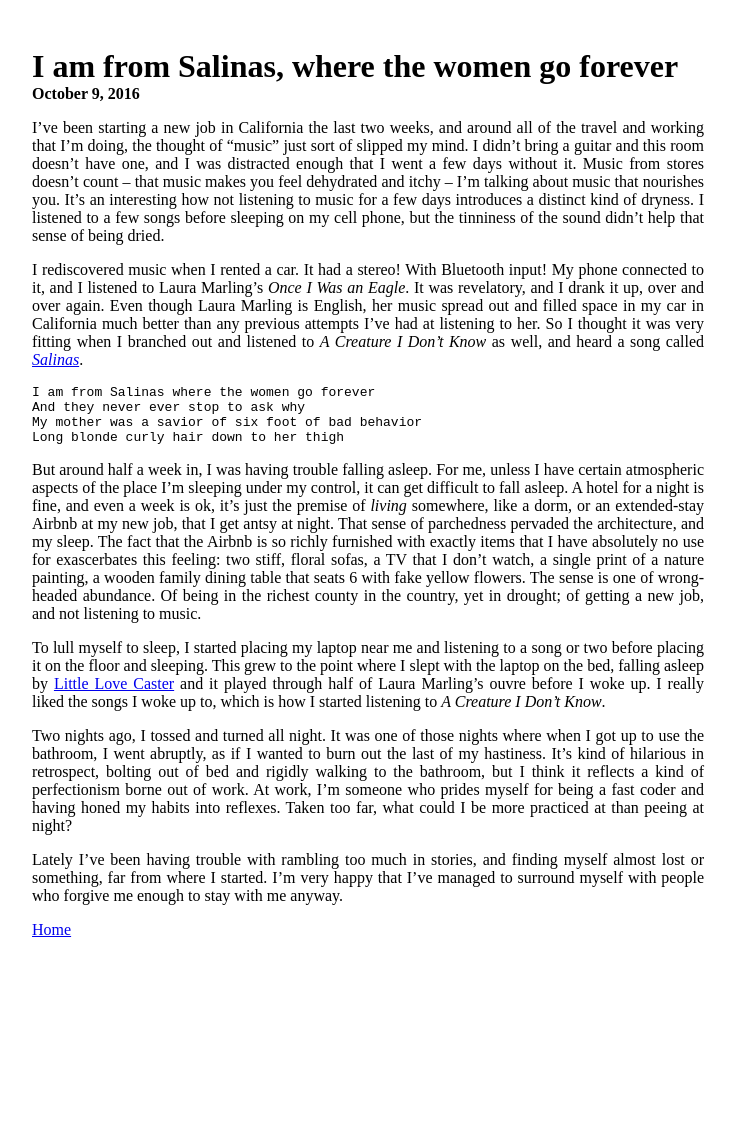
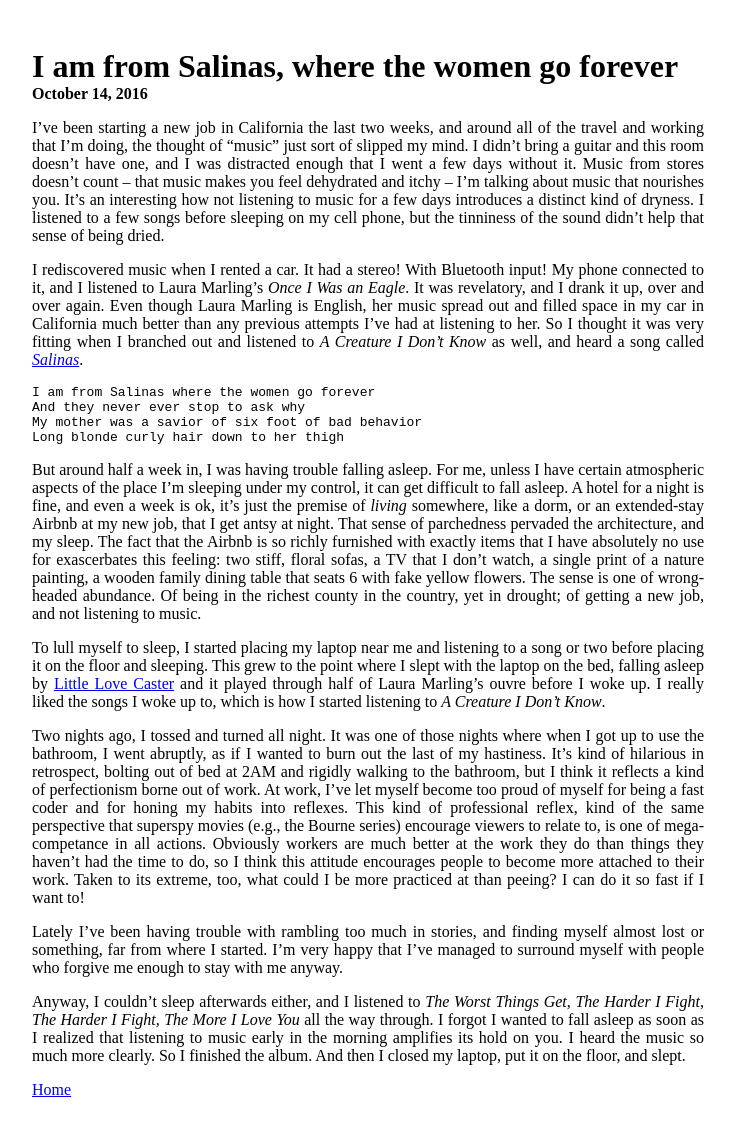
Before and after one commit to samzhang111/samzhang111.github.io, a Jekyll site: the page built from _thoughts/2016-10-14-i-am-from-salinas.md, in a window 1280 px wide. Shown: the whole page, without its empty margins (24-760 px from the left). Built offline with Jekyll 4.4.1, drawn with Linux system fonts in a browser that asks for light colours; Markdown is read by kramdown in place of the engine named in the settings; before the commit the page ends 971 px from its top, so only the background shows below that.

Commit message:
Finished the essay

```diff
--- a/_thoughts/2016-10-14-i-am-from-salinas.md
+++ b/_thoughts/2016-10-14-i-am-from-salinas.md
@@ -1,7 +1,7 @@
 ---
 layout: post
 title: I am from Salinas, where the women go forever
-date: 2016-10-09 23:47:00
+date: 2016-10-14 23:47:00
 ---
 
 I've been starting a new job in California the last two weeks, and around all of the travel and working that I'm doing, the thought of "music" just sort of slipped my mind. I didn't bring a guitar and this room doesn't have one, and I was distracted enough that I went a few days without it. Music from stores doesn't count -- that music makes you feel dehydrated and itchy -- I'm talking about music that nourishes you. It's an interesting how not listening to music for a few days
@@ -21,6 +21,8 @@
 
 To lull myself to sleep, I started placing my laptop near me and listening to a song or two before placing it on the floor and sleeping. This grew to the point where I slept with the laptop on the bed, falling asleep by [Little Love Caster](https://www.youtube.com/watch?v=jGSw5u7Qndk) and it played through half of Laura Marling's ouvre before I woke up. I really liked the songs I woke up to, which is how I started listening to _A Creature I Don't Know_.
 
-Two nights ago, I tossed and turned all night. It was one of those nights where when I got up to use the bathroom, I went abruptly, as if I wanted to burn out the last of my hastiness. It's kind of hilarious in retrospect, bolting out of bed and rigidly walking to the bathroom, but I think it reflects a kind of perfectionism borne out of work. At work, I'm someone who prides myself for being a fast coder and having honed my habits into reflexes. Taken too far, what could I be more practiced at than peeing at night?
+Two nights ago, I tossed and turned all night. It was one of those nights where when I got up to use the bathroom, I went abruptly, as if I wanted to burn out the last of my hastiness. It's kind of hilarious in retrospect, bolting out of bed at 2AM and rigidly walking to the bathroom, but I think it reflects a kind of perfectionism borne out of work. At work, I've let myself become too proud of myself for being a fast coder and for honing my habits into reflexes. This kind of professional reflex, kind of the same perspective that superspy movies (e.g., the Bourne series) encourage viewers to relate to, is one of mega-competance in all actions. Obviously workers are much better at the work they do than things they haven't had the time to do, so I think this attitude encourages people to become more attached to their work. Taken to its extreme, too, what could I be more practiced at than peeing? I can do it so fast if I want to!
 
 Lately I've been having trouble with rambling too much in stories, and finding myself almost lost or something, far from where I started. I'm very happy that I've managed to surround myself with people who forgive me enough to stay with me anyway.
+
+Anyway, I couldn't sleep afterwards either, and I listened to _The Worst Things Get, The Harder I Fight, The Harder I Fight, The More I Love You_ all the way through. I forgot I wanted to fall asleep as soon as I realized that listening to music early in the morning amplifies its hold on you. I heard the music so much more clearly. So I finished the album. And then I closed my laptop, put it on the floor, and slept.
```
